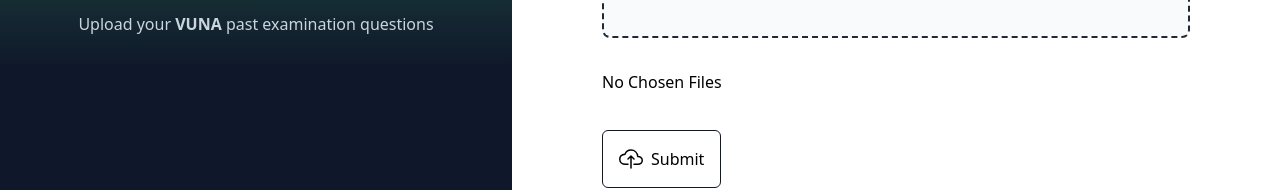
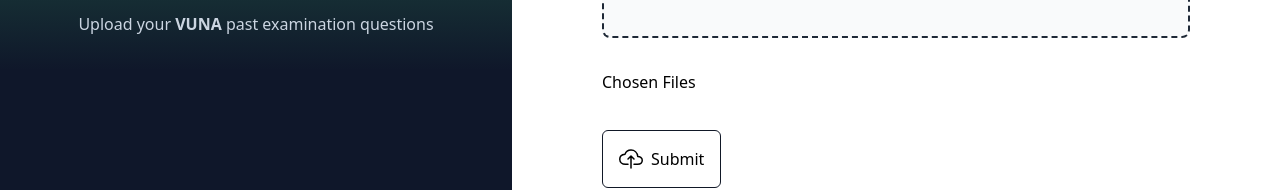
Before and after one commit to Ikenna-Iheanaetu/VunaPQ, a React (Create React App) app: page /upload in a window 1280 px wide. Shown: the part 570-760 px from the top of the page. Built offline with nearby package versions, Linux system fonts and the light colour scheme.

Commit message:
Testing something on deploy

```diff
--- a/src/components/filelist.jsx
+++ b/src/components/filelist.jsx
@@ -10,7 +10,7 @@ const FileList = ({ files, setFiles }) => {
     return (
         <>
             <ul className='flex flex-col gap-4'>
-                <h3>{files ? 'No Chosen Files' : 'Chosen Files'}</h3>
+                <h3>{files.length > 0 ? 'No Chosen Files' : 'Chosen Files'}</h3>
                 {files && files.map( file => (
                     <div className='flex justify-between  items-center p-4 rounded-md border-[1px] border-black' key={file.name}>
                         <li className='inline-block whitespace-nowrap text-ellipsis overflow-hidden pl-2'>{file.name}</li>
```
